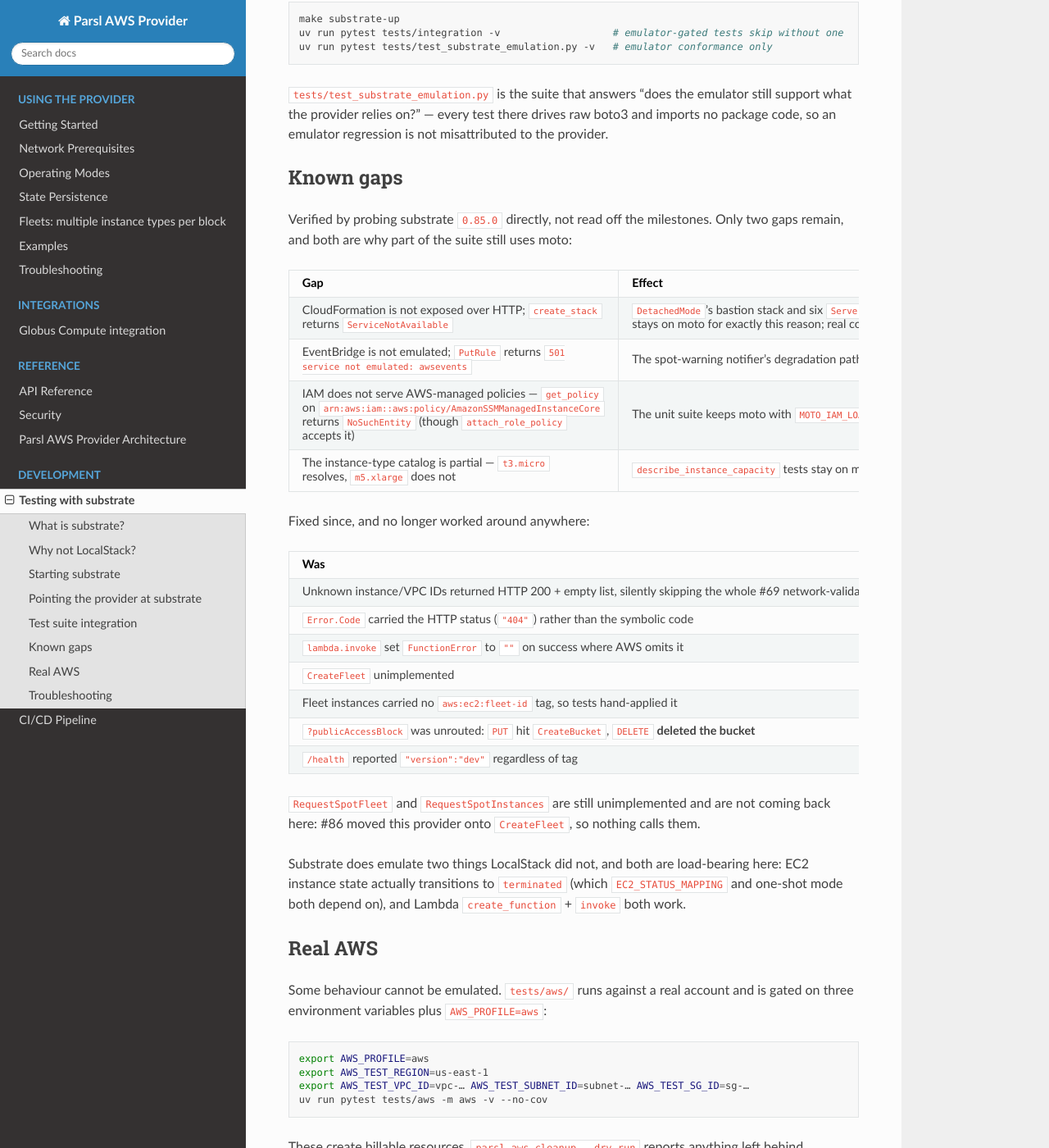
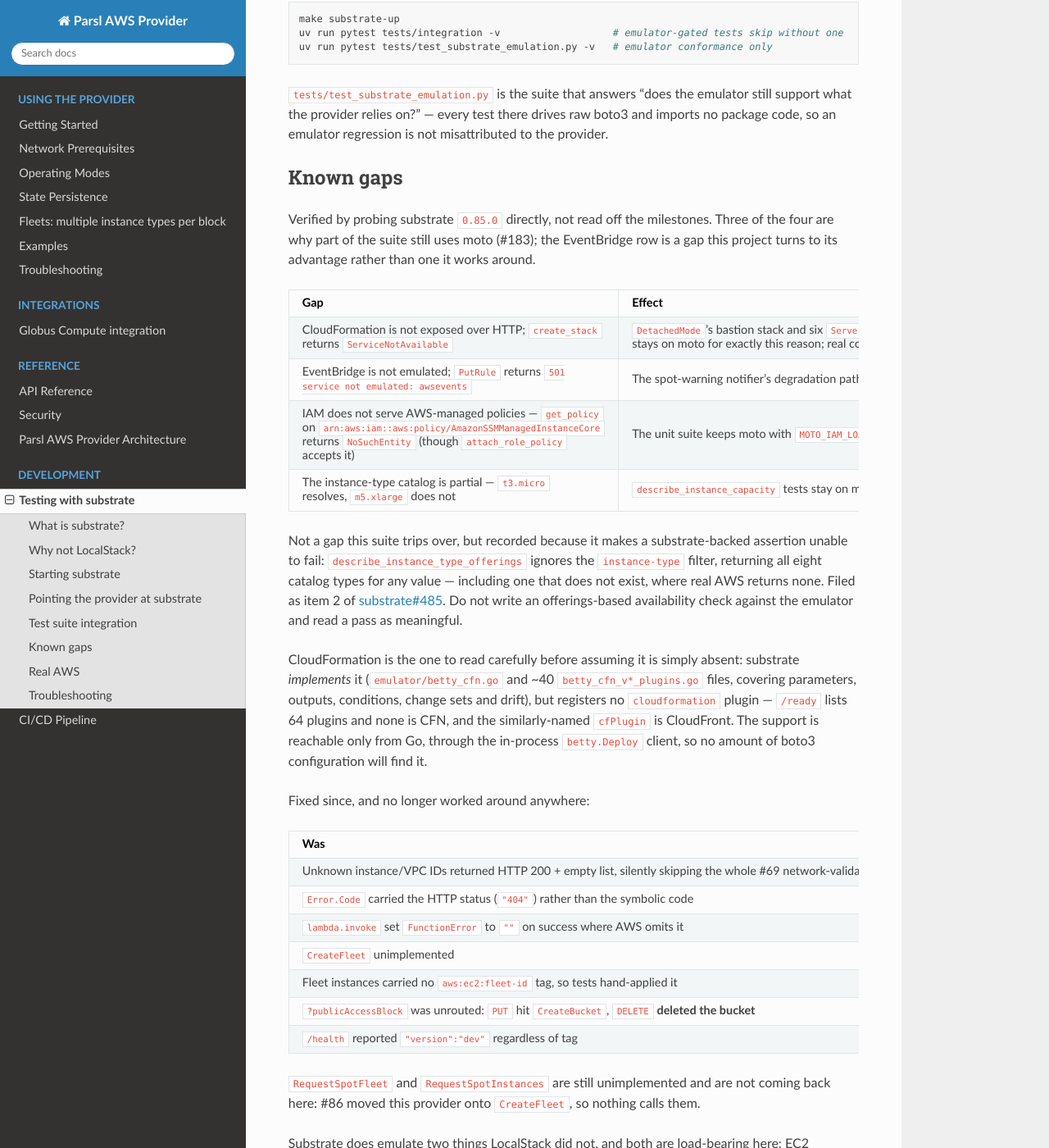
Before and after one commit to scttfrdmn/parsl-aws-provider, a Sphinx documentation site: the page built from docs/substrate_testing.md, in a window 1280 px wide and 1400 px high, scrolled down 3603 px. Shown: the whole window at 82% size. Built offline with Sphinx 7.4.7 and the Read the Docs theme 3.1.0, drawn with Linux system fonts in a browser that asks for light colours.

Commit message:
docs: point the substrate gap table at its upstream issues (refs #183) (#207)
The "Known gaps" table carried an empty Upstream column for three of its four
rows. Those three are the reasons `moto[cloudformation]` stays in pyproject.toml
(#183), so having them tracked only in a docs table meant nothing upstream would
ever move them. Filed and linked:

- substrate#483 CloudFormation unreachable over the wire
- substrate#484 no service-role managed policies seeded
- substrate#485 instance-type catalog and its filters

Two corrections while there. The lead sentence said "only two gaps remain" above
a four-row table. And CloudFormation is described as unrouted rather than
unimplemented, which is what the source shows: substrate models CFN across
betty_cfn.go and ~40 betty_cfn_v*_plugins.go files, but RegisterDefaultPlugins
registers no `cloudformation` plugin -- `/ready` lists 64 and none is CFN, while
the similarly-named cfPlugin is CloudFront. Betty is an in-process Go client, so
the support cannot be reached from boto3 at all. Worth stating: "not emulated"
invites waiting for a feature that already exists behind a Go-only door.

Also records a finding from probing 0.85.0 that this suite does not trip over but
could: describe_instance_type_offerings ignores the instance-type filter and
returns all eight catalog types for any value, including a nonexistent one, so an
offerings-based availability assertion here cannot fail. Real-AWS behaviour was
verified before filing rather than assumed -- 5 offerings for m5.xlarge, 0 for a
bogus type.

```diff
--- a/docs/substrate_testing.md
+++ b/docs/substrate_testing.md
@@ -183,14 +183,32 @@ provider.
 ## Known gaps
 
 Verified by probing substrate `0.85.0` directly, not read off the milestones.
-Only two gaps remain, and both are why part of the suite still uses moto:
+Three of the four are why part of the suite still uses moto (#183); the
+EventBridge row is a gap this project turns to its advantage rather than one it
+works around.
 
 | Gap | Effect | Upstream |
 |---|---|---|
-| CloudFormation is not exposed over HTTP; `create_stack` returns `ServiceNotAvailable` | `DetachedMode`'s bastion stack and six `ServerlessMode` tests that drive `cf_client` cannot run here. `tests/integration/test_serverless_mode_spot_fleet_integration.py` stays on moto for exactly this reason; real coverage is in `tests/aws/` | — |
+| CloudFormation is not exposed over HTTP; `create_stack` returns `ServiceNotAvailable` | `DetachedMode`'s bastion stack and six `ServerlessMode` tests that drive `cf_client` cannot run here. `tests/integration/test_serverless_mode_spot_fleet_integration.py` stays on moto for exactly this reason; real coverage is in `tests/aws/` | [substrate#483](https://github.com/scttfrdmn/substrate/issues/483) |
 | EventBridge is not emulated; `PutRule` returns `501 service not emulated: awsevents` | The spot-warning notifier's degradation path is testable *because* of this. The warning path itself is covered end to end by wiring an SQS queue directly, since the monitor only ever reads warnings through SQS | — |
-| IAM does not serve AWS-managed policies — `get_policy` on `arn:aws:iam::aws:policy/AmazonSSMManagedInstanceCore` returns `NoSuchEntity` (though `attach_role_policy` accepts it) | The unit suite keeps moto with `MOTO_IAM_LOAD_MANAGED_POLICIES=true`, which serves the real policy documents | — |
-| The instance-type catalog is partial — `t3.micro` resolves, `m5.xlarge` does not | `describe_instance_capacity` tests stay on moto, which knows the full catalog | — |
+| IAM does not serve AWS-managed policies — `get_policy` on `arn:aws:iam::aws:policy/AmazonSSMManagedInstanceCore` returns `NoSuchEntity` (though `attach_role_policy` accepts it) | The unit suite keeps moto with `MOTO_IAM_LOAD_MANAGED_POLICIES=true`, which serves the real policy documents | [substrate#484](https://github.com/scttfrdmn/substrate/issues/484) |
+| The instance-type catalog is partial — `t3.micro` resolves, `m5.xlarge` does not | `describe_instance_capacity` tests stay on moto, which knows the full catalog | [substrate#485](https://github.com/scttfrdmn/substrate/issues/485) |
+
+Not a gap this suite trips over, but recorded because it makes a substrate-backed
+assertion unable to fail: `describe_instance_type_offerings` ignores the
+`instance-type` filter, returning all eight catalog types for any value —
+including one that does not exist, where real AWS returns none. Filed as item 2
+of [substrate#485](https://github.com/scttfrdmn/substrate/issues/485). Do not
+write an offerings-based availability check against the emulator and read a pass
+as meaningful.
+
+CloudFormation is the one to read carefully before assuming it is simply absent:
+substrate *implements* it (`emulator/betty_cfn.go` and ~40
+`betty_cfn_v*_plugins.go` files, covering parameters, outputs, conditions, change
+sets and drift), but registers no `cloudformation` plugin — `/ready` lists 64
+plugins and none is CFN, and the similarly-named `cfPlugin` is CloudFront. The
+support is reachable only from Go, through the in-process `betty.Deploy` client,
+so no amount of boto3 configuration will find it.
 
 Fixed since, and no longer worked around anywhere:
 
```
